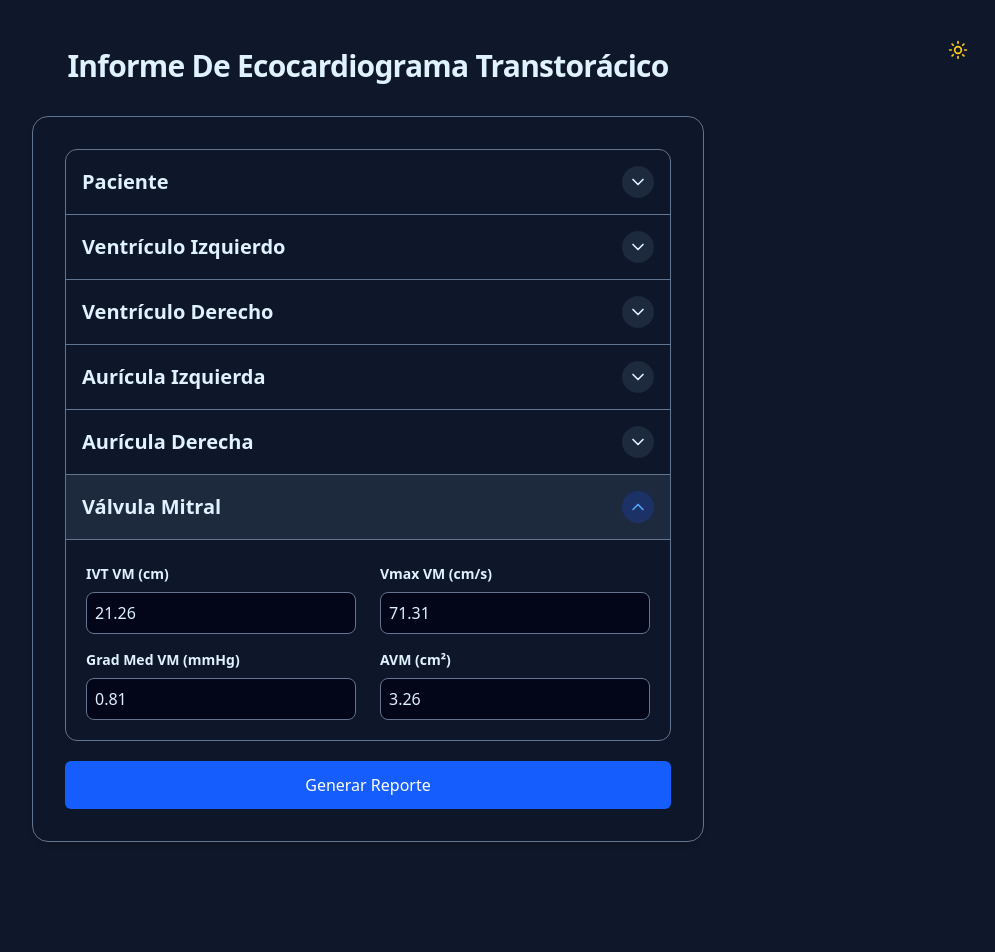
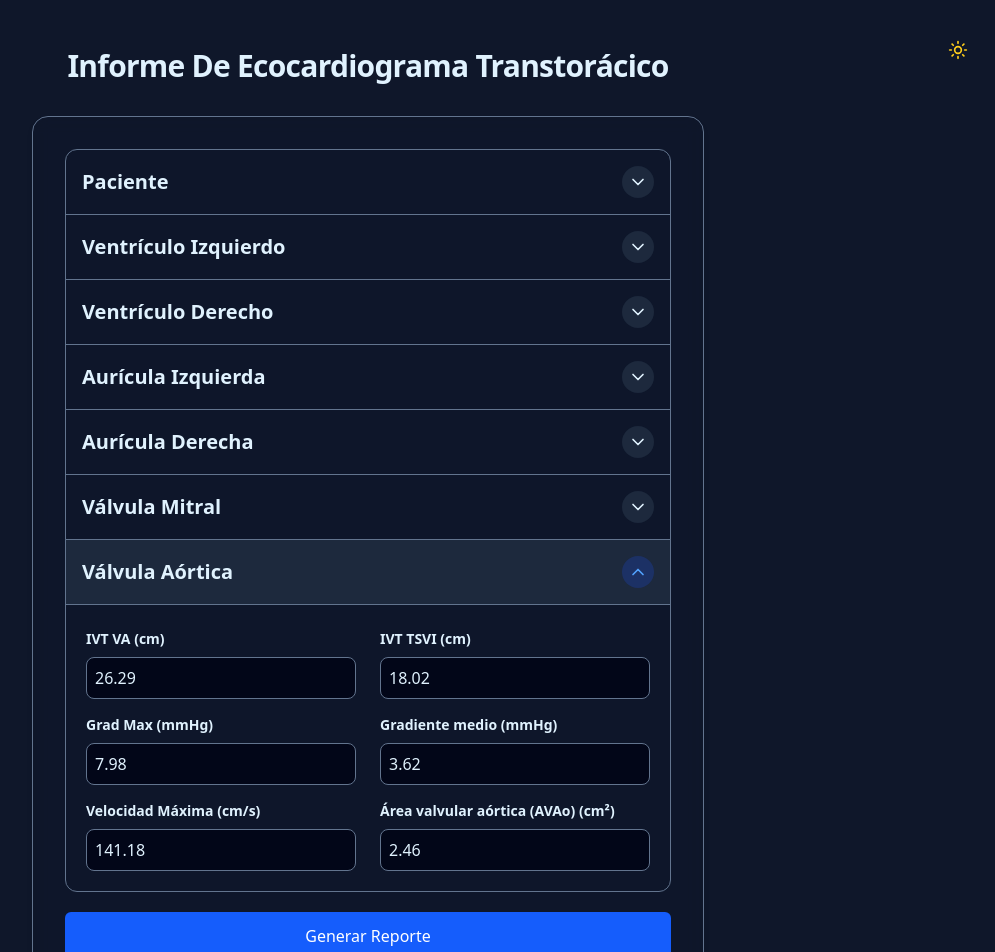
Before and after one commit to Vecttory/medical-reports, a Next.js app: page / in a window 1280 px wide. Shown: the top 952 px of the page, without its empty margins (272-1267 px from the left). Before the commit the page ends 890 px from the top, so only its background shows below. Built offline with nearby package versions, Linux system fonts and the light colour scheme.

Commit message:
aortic valve section added, template updated, data injected

```diff
--- a/app/actions.js
+++ b/app/actions.js
@@ -64,6 +64,15 @@ export async function processReport(prevState, formData) {
     mvvmax: parseFloat(formData.get("mvvmax") || "0"),
     mvmg: parseFloat(formData.get("mvmg") || "0"),
     mva: parseFloat(formData.get("mva") || "0"),
+  };
+
+  const aorticValveData = {
+    avvti: parseFloat(formData.get("avvti") || "0"),
+    lvotvti: parseFloat(formData.get("lvotvti") || "0"),
+    avMaxGrad: parseFloat(formData.get("avMaxGrad") || "0"),
+    avMeanGrad: parseFloat(formData.get("avMeanGrad") || "0"),
+    avvmax: parseFloat(formData.get("avvmax") || "0"),
+    avao: parseFloat(formData.get("avao") || "0"),
   };
 
   // Basic validation (even though HTML5 handles most of it)
@@ -133,6 +142,10 @@ export async function processReport(prevState, formData) {
 
     // Mitral Valve Calculations
     const { mvvti, mvvmax, mvmg, mva } = mitralValveData;
+
+    // Aortic Valve Calculations
+    const { avvti, lvotvti, avMaxGrad, avMeanGrad, avvmax, avao } = aorticValveData;
+    const iavao = avao / bsa;
 
     // Format date to DD/MM/YYYY
     const [year, month, day] = patientData.date.split("-");
@@ -215,6 +228,15 @@ export async function processReport(prevState, formData) {
       mvvmax: truncateDecimals(mvvmax),
       mvmg: truncateDecimals(mvmg),
       mva: truncateDecimals(mva),
+
+      // Aortic Valve Data
+      avvti: truncateDecimals(avvti),
+      lvotvti: truncateDecimals(lvotvti),
+      avMaxGrad: truncateDecimals(avMaxGrad),
+      avMeanGrad: truncateDecimals(avMeanGrad),
+      avvmax: truncateDecimals(avvmax),
+      avao: truncateDecimals(avao),
+      iavao: truncateDecimals(iavao),
     });
 
     const buf = doc.getZip().generate({
--- a/app/page.js
+++ b/app/page.js
@@ -88,7 +88,8 @@ export default function Home() {
     rightVentricle: false,
     leftAtrium: false,
     rightAtrium: false,
-    mitralValve: true
+    mitralValve: false,
+    aorticValve: true
   });
 
   // Scroll to the bottom of the page on initial load
@@ -840,7 +841,6 @@ export default function Home() {
             title="Válvula Mitral"
             isOpen={openSections.mitralValve}
             onToggle={() => toggleSection('mitralValve')}
-            isLast={true}
           >
             <div className="grid grid-cols-1 sm:grid-cols-2 gap-x-6 gap-y-4">
               <div>
@@ -909,6 +909,113 @@ export default function Home() {
             </div>
           </AccordionSection>
 
+          {/* AORTIC VALVE SECTION */}
+          <AccordionSection
+            id="aorticValve"
+            title="Válvula Aórtica"
+            isOpen={openSections.aorticValve}
+            onToggle={() => toggleSection('aorticValve')}
+            isLast={true}
+          >
+            <div className="grid grid-cols-1 sm:grid-cols-2 gap-x-6 gap-y-4">
+              <div>
+                {/* AVVTI: Aortic Valve Velocity Time Integral */}
+                <label htmlFor="avvti" className="block text-sm font-bold mb-2">
+                  IVT VA (cm)
+                </label>
+                <input
+                  type="number"
+                  id="avvti"
+                  name="avvti"
+                  step="0.01"
+                  required
+                  defaultValue="26.29"
+                  className="scroll-mt-12 w-full px-2 py-2 border-1 border-slate-400 dark:border-slate-500 rounded-lg bg-white dark:bg-slate-950 focus:outline-none focus:ring-2 focus:ring-blue-500 focus:border-transparent transition-shadow"
+                />
+              </div>
+
+              <div>
+                {/* LVOTVTI: Left Ventricular Outflow Tract Velocity Time Integral */}
+                <label htmlFor="lvotvti" className="block text-sm font-bold mb-2">
+                  IVT TSVI (cm)
+                </label>
+                <input
+                  type="number"
+                  id="lvotvti"
+                  name="lvotvti"
+                  step="0.01"
+                  required
+                  defaultValue="18.02"
+                  className="scroll-mt-12 w-full px-2 py-2 border-1 border-slate-400 dark:border-slate-500 rounded-lg bg-white dark:bg-slate-950 focus:outline-none focus:ring-2 focus:ring-blue-500 focus:border-transparent transition-shadow"
+                />
+              </div>
+
+              <div>
+                {/* AV MAX GRAD: Aortic Valve Maximum Gradient */}
+                <label htmlFor="avMaxGrad" className="block text-sm font-bold mb-2">
+                  Grad Max (mmHg)
+                </label>
+                <input
+                  type="number"
+                  id="avMaxGrad"
+                  name="avMaxGrad"
+                  step="0.01"
+                  required
+                  defaultValue="7.98"
+                  className="scroll-mt-12 w-full px-2 py-2 border-1 border-slate-400 dark:border-slate-500 rounded-lg bg-white dark:bg-slate-950 focus:outline-none focus:ring-2 focus:ring-blue-500 focus:border-transparent transition-shadow"
+                />
+              </div>
+
+              <div>
+                {/* AV MEAN GRAD: Aortic Valve Mean Gradient */}
+                <label htmlFor="avMeanGrad" className="block text-sm font-bold mb-2">
+                  Gradiente medio (mmHg)
+                </label>
+                <input
+                  type="number"
+                  id="avMeanGrad"
+                  name="avMeanGrad"
+                  step="0.01"
+                  required
+                  defaultValue="3.62"
+                  className="scroll-mt-12 w-full px-2 py-2 border-1 border-slate-400 dark:border-slate-500 rounded-lg bg-white dark:bg-slate-950 focus:outline-none focus:ring-2 focus:ring-blue-500 focus:border-transparent transition-shadow"
+                />
+              </div>
+
+              <div>
+                {/* AVVMAX: Aortic Valve Maximum Velocity */}
+                <label htmlFor="avvmax" className="block text-sm font-bold mb-2">
+                  Velocidad Máxima (cm/s)
+                </label>
+                <input
+                  type="number"
+                  id="avvmax"
+                  name="avvmax"
+                  step="0.01"
+                  required
+                  defaultValue="141.18"
+                  className="scroll-mt-12 w-full px-2 py-2 border-1 border-slate-400 dark:border-slate-500 rounded-lg bg-white dark:bg-slate-950 focus:outline-none focus:ring-2 focus:ring-blue-500 focus:border-transparent transition-shadow"
+                />
+              </div>
+
+              <div>
+                {/* AVAO: Aortic Valve Area */}
+                <label htmlFor="avao" className="block text-sm font-bold mb-2">
+                  Área valvular aórtica (AVAo) (cm²)
+                </label>
+                <input
+                  type="number"
+                  id="avao"
+                  name="avao"
+                  step="0.01"
+                  required
+                  defaultValue="2.46"
+                  className="scroll-mt-12 w-full px-2 py-2 border-1 border-slate-400 dark:border-slate-500 rounded-lg bg-white dark:bg-slate-950 focus:outline-none focus:ring-2 focus:ring-blue-500 focus:border-transparent transition-shadow"
+                />
+              </div>
+            </div>
+          </AccordionSection>
+
           {/* Status messages */}
           {state?.error && (
             <div className="p-4 text-sm text-red-700 bg-red-50 dark:bg-red-950/30 dark:text-red-400 rounded-lg border border-red-200 dark:border-red-900/50 mb-6 mt-4">
```
Also changed, not shown: 1 other file (tests, documents, lock files or other folders).
